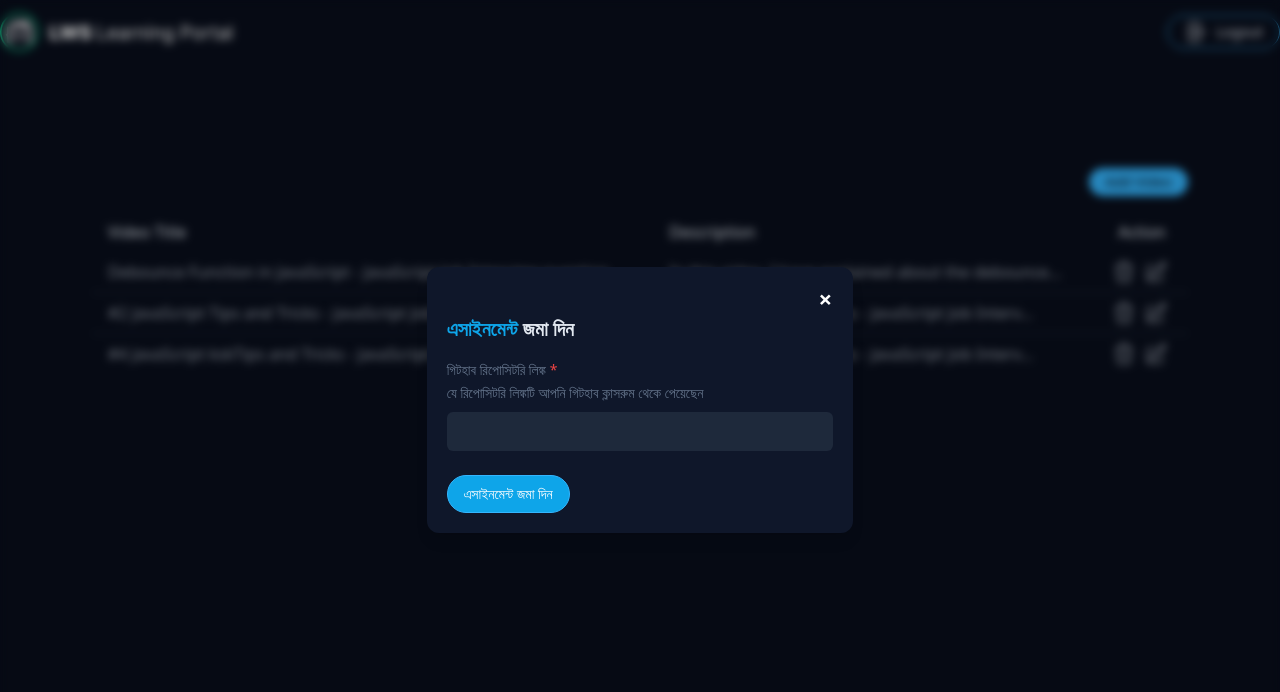
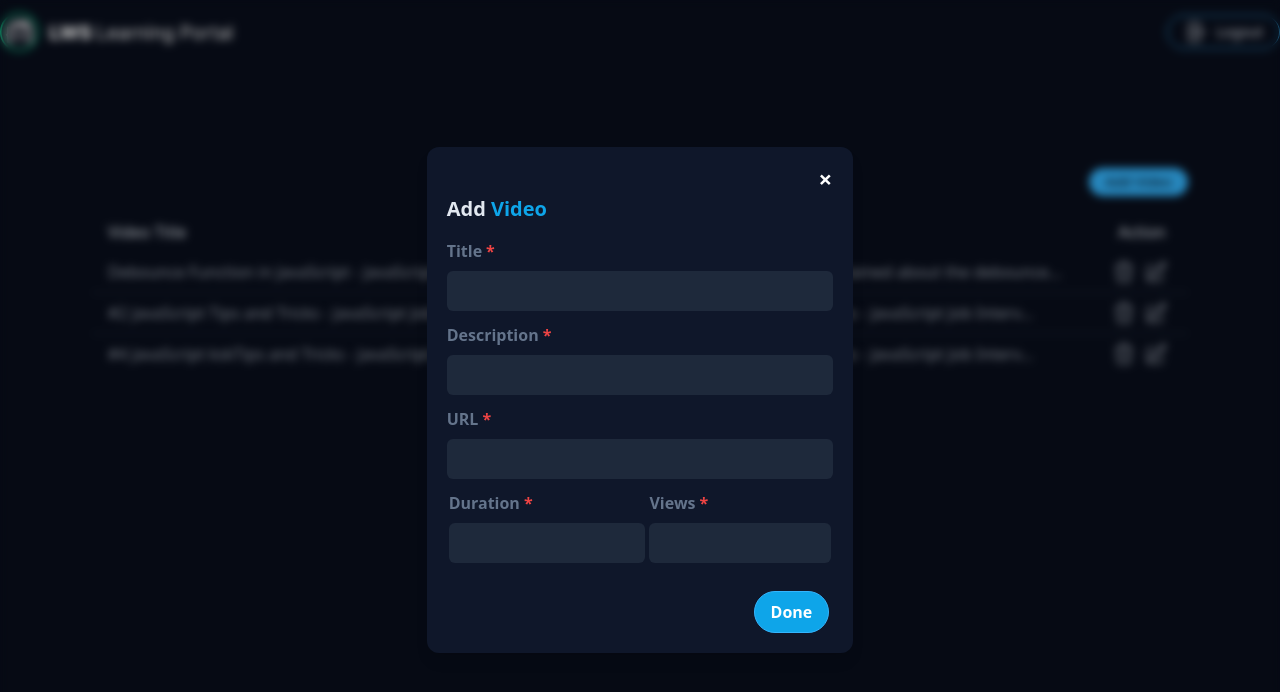
Before and after one commit to numangit/edtech-platform, a React (Create React App) app: page /admin/videos in a window 1280 px wide. Both pictures are taken after a click on the button "Add Video". Shown: the top 692 px of the page. Built offline with nearby package versions, Linux system fonts and the light colour scheme; data requests are answered from the project's data file.

Commit message:
video modal styles added

```diff
--- a/src/component/admin/adminVideo/VideoModal.js
+++ b/src/component/admin/adminVideo/VideoModal.js
@@ -1,6 +1,6 @@
 const VideoModal = ({ setShowModal }) => {
 
-
+    //form states
 
     return (
         <>
@@ -24,33 +24,82 @@ const VideoModal = ({ setShowModal }) => {
                         <div className="relative mx-2 my-1 flex-auto">
 
                             <h3 className="text-xl font-semibold mb-4">
-                                <span className="text-sky-500 ">এসাইনমেন্ট</span> জমা দিন
+                                Add <span className="text-sky-500 ">Video</span>
                             </h3>
 
                             {/* <form onSubmit={handleSubmit}> */}
                             <form>
-                                <div className="text-slate-500 text-sm leading-relaxed">
-                                    <p>
-                                        গিটহাব রিপোসিটরি লিঙ্ক <span className="text-red-500">*</span>
-                                    </p>
-                                    <p>যে রিপোসিটরি লিঙ্কটি আপনি গিটহাব ক্লাসরুম থেকে পেয়েছেন</p>
+                                <div className="my-1">
+                                    <label htmlFor="assignment" className="text-slate-500 text-base font-semibold after:content-['*'] after:text-red-500 after:ml-1">Title</label>
                                     <input
-                                        id="assignment"
-                                        type="url"
-                                        name="repository_link"
+                                        id="title"
+                                        type="text"
+                                        name="title"
                                         className="p-2 text-white bg-slate-800 w-full rounded-md my-2 focus:outline-none "
                                         required
                                     // value={repoLink}
                                     // onChange={(e) => setRepoLink(e.target.value)}
                                     />
                                 </div>
+                                <div className="my-1">
+                                    <label htmlFor="assignment" className="text-slate-500 text-base font-semibold after:content-['*'] after:text-red-500 after:ml-1">Description</label>
+                                    <input
+                                        id="description"
+                                        type="text"
+                                        name="description"
+                                        className="p-2 text-white bg-slate-800 w-full rounded-md my-2 focus:outline-none "
+                                        required
+                                    // value={repoLink}
+                                    // onChange={(e) => setRepoLink(e.target.value)}
+                                    />
+                                </div>
+                                <div className="my-1">
+                                    <label htmlFor="assignment" className="text-slate-500 text-base font-semibold after:content-['*'] after:text-red-500 after:ml-1">URL</label>
+                                    <input
+                                        id="url"
+                                        type="url"
+                                        name="url"
+                                        className="p-2 text-white bg-slate-800 w-full rounded-md my-2 focus:outline-none "
+                                        required
+                                    // value={repoLink}
+                                    // onChange={(e) => setRepoLink(e.target.value)}
+                                    />
+                                </div>
+                                <div className="flex my-1">
+                                    <div className="mx-0.5">
+                                        <label htmlFor="assignment" className="text-slate-500 text-base font-semibold after:content-['*'] after:text-red-500 after:ml-1">Duration</label>
+                                        <input
+                                            id="duration"
+                                            type="text"
+                                            name="duration"
+                                            className="p-2 text-white bg-slate-800 w-full rounded-md my-2 focus:outline-none "
+                                            required
+                                        // value={repoLink}
+                                        // onChange={(e) => setRepoLink(e.target.value)}
+                                        />
+                                    </div>
+                                    <div className="mx-0.5">
+                                        <label htmlFor="assignment" className="text-slate-500 text-base font-semibold after:content-['*'] after:text-red-500 after:ml-1">Views</label>
+                                        <input
+                                            id="views"
+                                            type="text"
+                                            name="views"
+                                            className="p-2 text-white bg-slate-800 w-full rounded-md my-2 focus:outline-none "
+                                            required
+                                        // value={repoLink}
+                                        // onChange={(e) => setRepoLink(e.target.value)}
+                                        />
+                                    </div>
+                                </div>
+                                <div className="flex justify-end">
+                                    <button
+                                        type="submit"
+                                        className="border border-cyan items-center text-white bg-sky-500 px-4 py-2 rounded-full text-base font-semibold hover:bg-cyan hover:text-white mr-1 mb-1 ease-linear transition-all duration-150 mt-4"
+                                    >
+                                        Done
+                                    </button>
+                                </div>
 
-                                <button
-                                    type="submit"
-                                    className="border border-cyan items-center text-white bg-sky-500 px-4 py-2 rounded-full text-sm hover:bg-cyan hover:text-white mr-1 mb-1 ease-linear transition-all duration-150 mt-4"
-                                >
-                                    এসাইনমেন্ট জমা দিন
-                                </button>
                             </form>
                         </div>
                     </div>
--- a/src/component/student/coursePlayer/AssignmentModal.js
+++ b/src/component/student/coursePlayer/AssignmentModal.js
@@ -67,9 +67,9 @@ const AssignmentModal = ({ assignment, setShowModal }) => {
                                     </p>
                                     <p>যে রিপোসিটরি লিঙ্কটি আপনি গিটহাব ক্লাসরুম থেকে পেয়েছেন</p>
                                     <input
-                                        id="assignment"
+                                        id="repoLink"
                                         type="url"
-                                        name="repository_link"
+                                        name="repoLink"
                                         className="p-2 text-white bg-slate-800 w-full rounded-md my-2 focus:outline-none "
                                         required
                                         value={repoLink}
```
